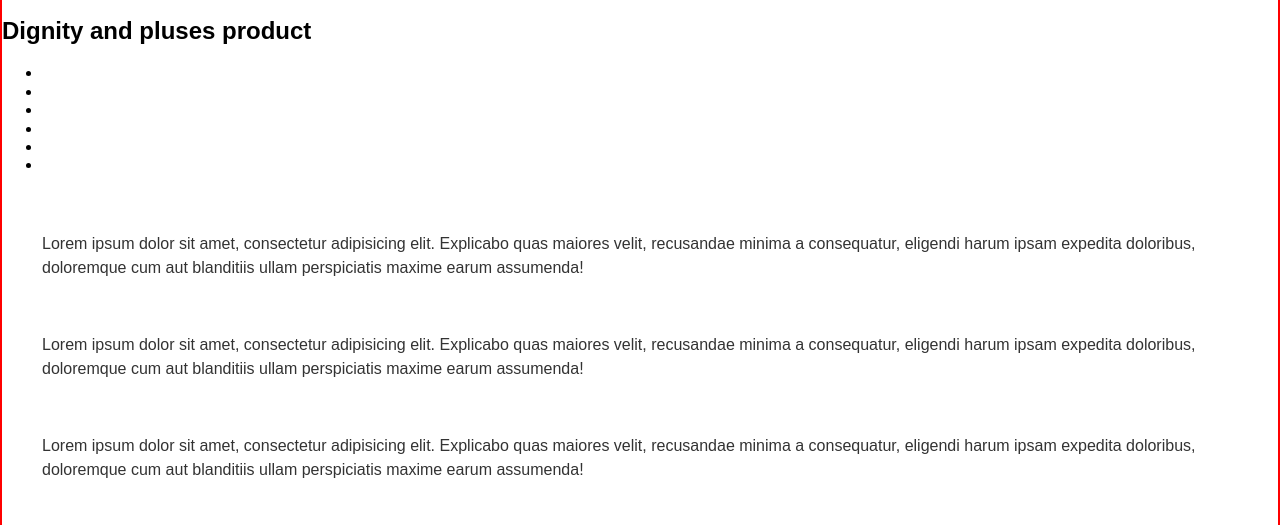
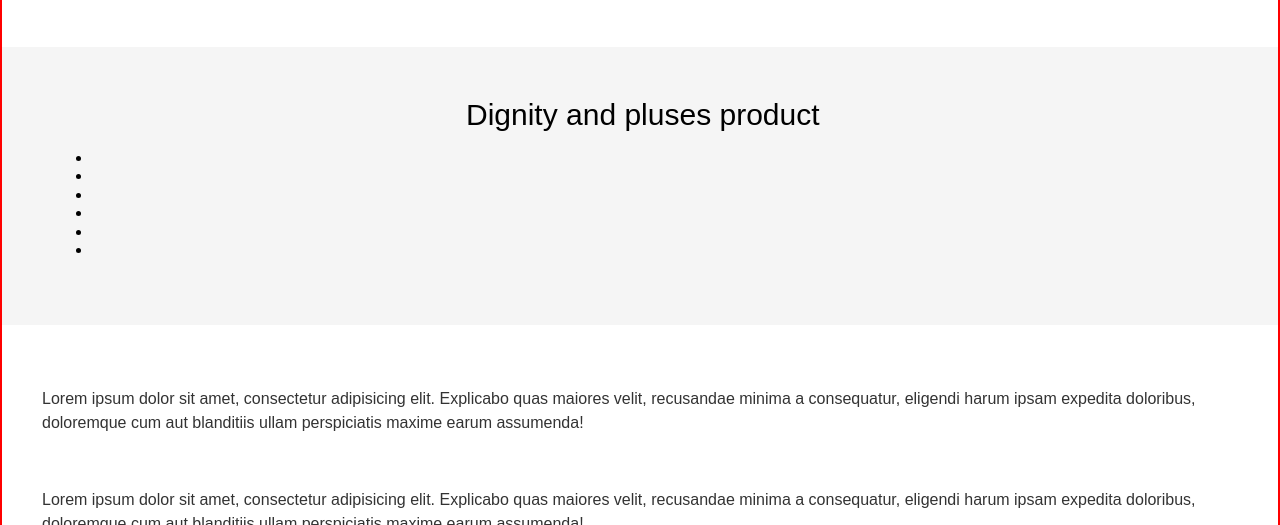
Before and after one commit to koman4git/HTML-CSS, a plain HTML site: page index.html in a window 1280 px wide. Shown: the part 668-1193 px from the top of the page. Drawn offline with nearby package versions, Linux system fonts and the light colour scheme.

Commit message:
редакция второго и третьего блока
отредактирован блок видео (отступы),
в 3м блоке создан фон и заголовок

```diff
--- a/index.html
+++ b/index.html
@@ -31,7 +31,8 @@
         <video class="video-section-second" src="#"></video>
       </section>
       <section class="dignity">
-        <h2 class="dignity-heading">Dignity and pluses product</h2>
+         <div class="third-section">
+            <h2 class="dignity-heading">Dignity and pluses product</h2>
         <ul>
           <li></li>
           <li></li>
@@ -40,6 +41,8 @@
           <li></li>
           <li></li>
         </ul>
+         </div>
+
       </section>
       <section class="screenshots">
         <h2></h2>
--- a/style.css
+++ b/style.css
@@ -4,6 +4,11 @@ body{
   border: 2px solid red;
   font-family: Arial;
   box-sizing: border-box;
+}
+h2{
+    font-size: 30px;
+    font-weight: 400;
+    line-height: 36px;
 }
 .page-header{
     width: 100%;
@@ -103,6 +108,20 @@ p {
     height: 245px;
     border: 2px solid red;
     float: right;
-    margin: 50px 50px 0 0;
+    margin: 50px 50px 50px 0;
     background-color: #445161;
 }
+/третья секция/
+.dignity{
+    width: 100%;
+    background-color: ;
+
+}
+.third-section{
+    padding: 50px 50px 50px 50px;
+    background-color: #f5f5f5;
+}
+.dignity-heading{
+    display: block;
+    margin: 0 0 0 414px;
+}
```
